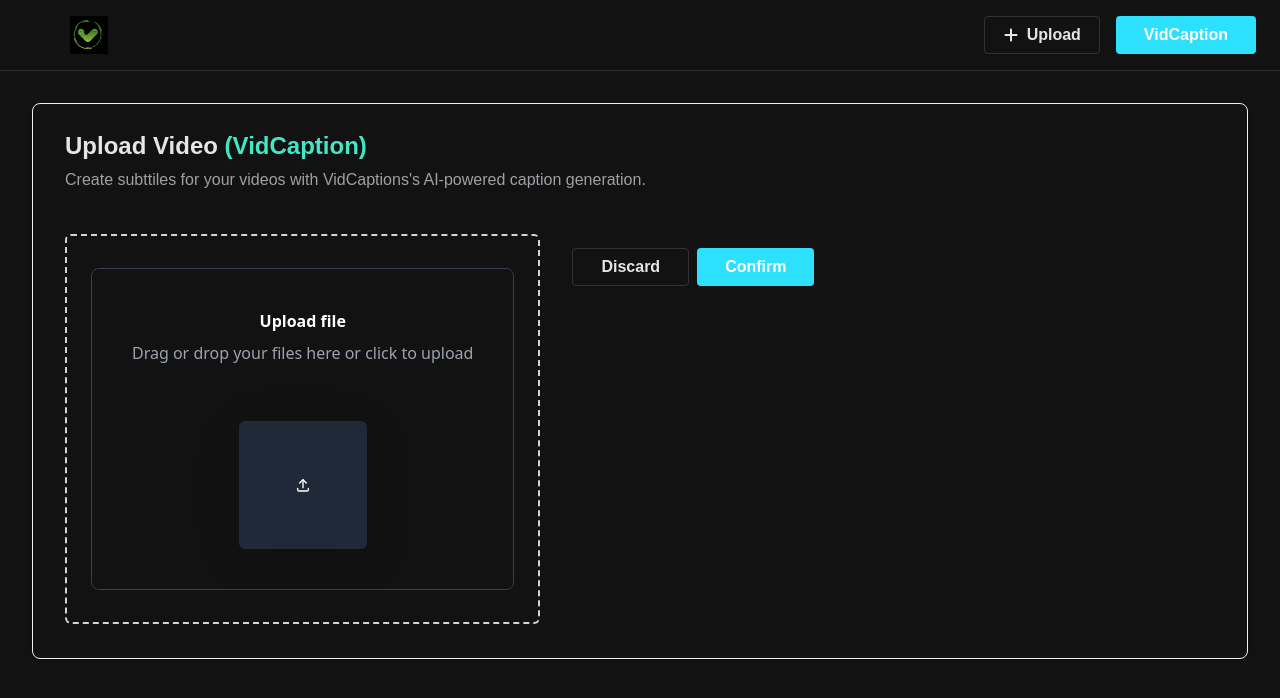
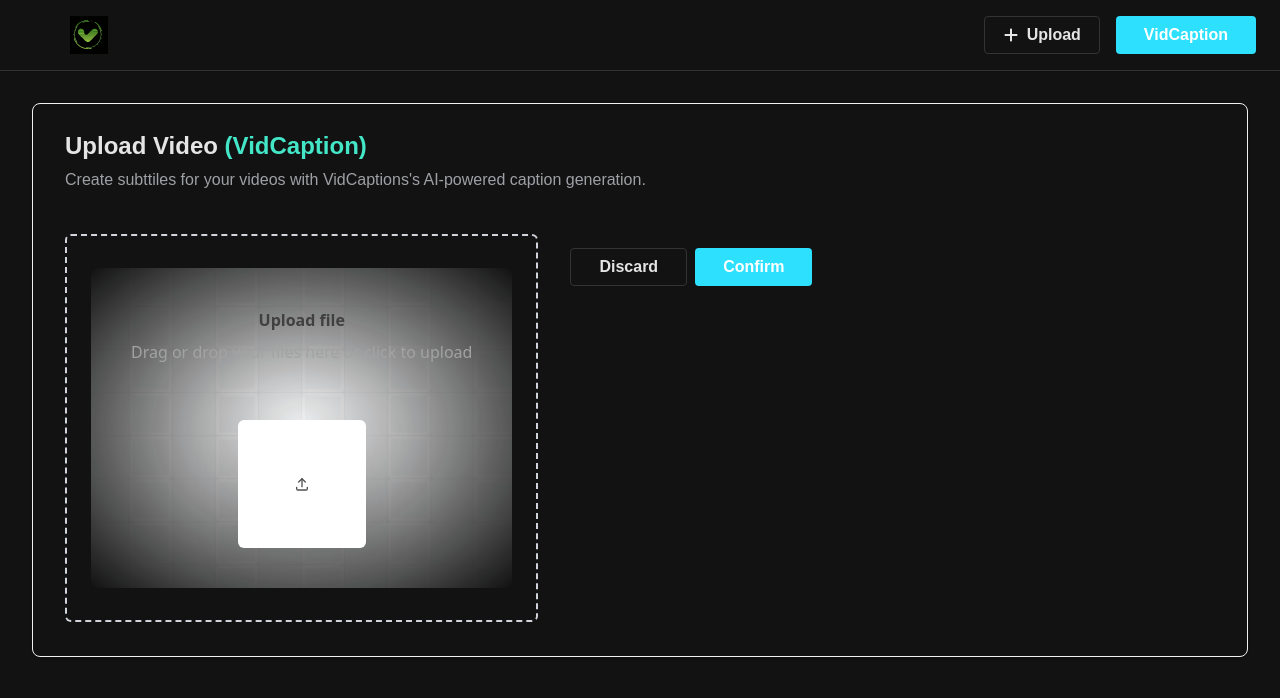
Before and after one commit to Ahthe/vidCaption, a Next.js app in the folder frontend/: page /upload in a window 1280 px wide. Shown: the top 698 px of the page. Built offline with nearby package versions, Linux system fonts and the light colour scheme; a web font is replaced by a local one.

Commit message:
added grid style to upload file UI

```diff
--- a/frontend/features/video/components/ui/file-upload.tsx
+++ b/frontend/features/video/components/ui/file-upload.tsx
@@ -1,4 +1,4 @@
-"use client"
+"use client";
 
 import { cn } from "@features/video/components/lib/utils";
 import React, { useRef, useState } from "react";
@@ -58,7 +58,7 @@
       <motion.div
         onClick={handleClick}
         whileHover="animate"
-        className="p-10 group/file block rounded-lg cursor-pointer w-full relative overflow-hidden bg-matteBlack border border-gray-700"
+        className="p-10 group/file block rounded-lg cursor-pointer w-full relative overflow-hidden"
       >
         <input
           ref={fileInputRef}
@@ -67,12 +67,14 @@
           onChange={(e) => handleFileChange(Array.from(e.target.files || []))}
           className="hidden"
         />
-        <div className="absolute inset-0 bg-matteBlack"></div>
+        <div className="absolute inset-0 [mask-image:radial-gradient(ellipse_at_center,white,transparent)]">
+          <GridPattern />
+        </div>
         <div className="flex flex-col items-center justify-center">
-          <p className="relative z-20 font-sans font-bold text-white text-base">
+          <p className="relative z-20 font-sans font-bold text-neutral-700 dark:text-neutral-300 text-base">
             Upload file
           </p>
-          <p className="relative z-20 font-sans font-normal text-gray-400 text-base mt-2">
+          <p className="relative z-20 font-sans font-normal text-neutral-400 dark:text-neutral-400 text-base mt-2">
             Drag or drop your files here or click to upload
           </p>
           <div className="relative w-full mt-10 max-w-xl mx-auto">
@@ -82,7 +84,7 @@
                   key={"file" + idx}
                   layoutId={idx === 0 ? "file-upload" : "file-upload-" + idx}
                   className={cn(
-                    "relative overflow-hidden z-40 bg-gray-800 dark:bg-neutral-900 flex flex-col items-start justify-start md:h-24 p-4 mt-4 w-full mx-auto rounded-md",
+                    "relative overflow-hidden z-40 bg-white dark:bg-neutral-900 flex flex-col items-start justify-start md:h-24 p-4 mt-4 w-full mx-auto rounded-md",
                     "shadow-sm"
                   )}
                 >
@@ -91,7 +93,7 @@
                       initial={{ opacity: 0 }}
                       animate={{ opacity: 1 }}
                       layout
-                      className="text-base text-white truncate max-w-xs"
+                      className="text-base text-neutral-700 dark:text-neutral-300 truncate max-w-xs"
                     >
                       {file.name}
                     </motion.p>
@@ -99,18 +101,18 @@
                       initial={{ opacity: 0 }}
                       animate={{ opacity: 1 }}
                       layout
-                      className="rounded-lg px-2 py-1 w-fit flex-shrink-0 text-sm text-gray-300 dark:bg-neutral-800 dark:text-white shadow-input"
+                      className="rounded-lg px-2 py-1 w-fit flex-shrink-0 text-sm text-neutral-600 dark:bg-neutral-800 dark:text-white shadow-input"
                     >
                       {(file.size / (1024 * 1024)).toFixed(2)} MB
                     </motion.p>
                   </div>
 
-                  <div className="flex text-sm md:flex-row flex-col items-start md:items-center w-full mt-2 justify-between text-gray-400">
+                  <div className="flex text-sm md:flex-row flex-col items-start md:items-center w-full mt-2 justify-between text-neutral-600 dark:text-neutral-400">
                     <motion.p
                       initial={{ opacity: 0 }}
                       animate={{ opacity: 1 }}
                       layout
-                      className="px-1 py-0.5 rounded-md bg-gray-700 dark:bg-neutral-800 "
+                      className="px-1 py-0.5 rounded-md bg-gray-100 dark:bg-neutral-800 "
                     >
                       {file.type}
                     </motion.p>
@@ -136,7 +138,7 @@
                   damping: 20,
                 }}
                 className={cn(
-                  "relative group-hover/file:shadow-2xl z-40 bg-gray-800 dark:bg-neutral-900 flex items-center justify-center h-32 mt-4 w-full max-w-[8rem] mx-auto rounded-md",
+                  "relative group-hover/file:shadow-2xl z-40 bg-white dark:bg-neutral-900 flex items-center justify-center h-32 mt-4 w-full max-w-[8rem] mx-auto rounded-md",
                   "shadow-[0px_10px_50px_rgba(0,0,0,0.1)]"
                 )}
               >
@@ -144,13 +146,13 @@
                   <motion.p
                     initial={{ opacity: 0 }}
                     animate={{ opacity: 1 }}
-                    className="text-white flex flex-col items-center"
+                    className="text-neutral-600 flex flex-col items-center"
                   >
                     Drop it
-                    <IconUpload className="h-4 w-4 text-white dark:text-gray-400" />
+                    <IconUpload className="h-4 w-4 text-neutral-600 dark:text-neutral-400" />
                   </motion.p>
                 ) : (
-                  <IconUpload className="h-4 w-4 text-white dark:text-gray-300" />
+                  <IconUpload className="h-4 w-4 text-neutral-600 dark:text-neutral-300" />
                 )}
               </motion.div>
             )}
@@ -158,7 +160,7 @@
             {!files.length && (
               <motion.div
                 variants={secondaryVariant}
-                className="absolute opacity-0 border border-dashed border-gray-700 inset-0 z-30 bg-transparent flex items-center justify-center h-32 mt-4 w-full max-w-[8rem] mx-auto rounded-md"
+                className="absolute opacity-0 border border-dashed border-sky-400 inset-0 z-30 bg-transparent flex items-center justify-center h-32 mt-4 w-full max-w-[8rem] mx-auto rounded-md"
               ></motion.div>
             )}
           </div>
@@ -167,3 +169,27 @@
     </div>
   );
 };
+
+export function GridPattern() {
+  const columns = 41;
+  const rows = 11;
+  return (
+    <div className="flex bg-gray-100 dark:bg-neutral-900 flex-shrink-0 flex-wrap justify-center items-center gap-x-px gap-y-px  scale-105">
+      {Array.from({ length: rows }).map((_, row) =>
+        Array.from({ length: columns }).map((_, col) => {
+          const index = row * columns + col;
+          return (
+            <div
+              key={`${col}-${row}`}
+              className={`w-10 h-10 flex flex-shrink-0 rounded-[2px] ${
+                index % 2 === 0
+                  ? "bg-gray-50 dark:bg-neutral-950"
+                  : "bg-gray-50 dark:bg-neutral-950 shadow-[0px_0px_1px_3px_rgba(255,255,255,1)_inset] dark:shadow-[0px_0px_1px_3px_rgba(0,0,0,1)_inset]"
+              }`}
+            />
+          );
+        })
+      )}
+    </div>
+  );
+}
```
